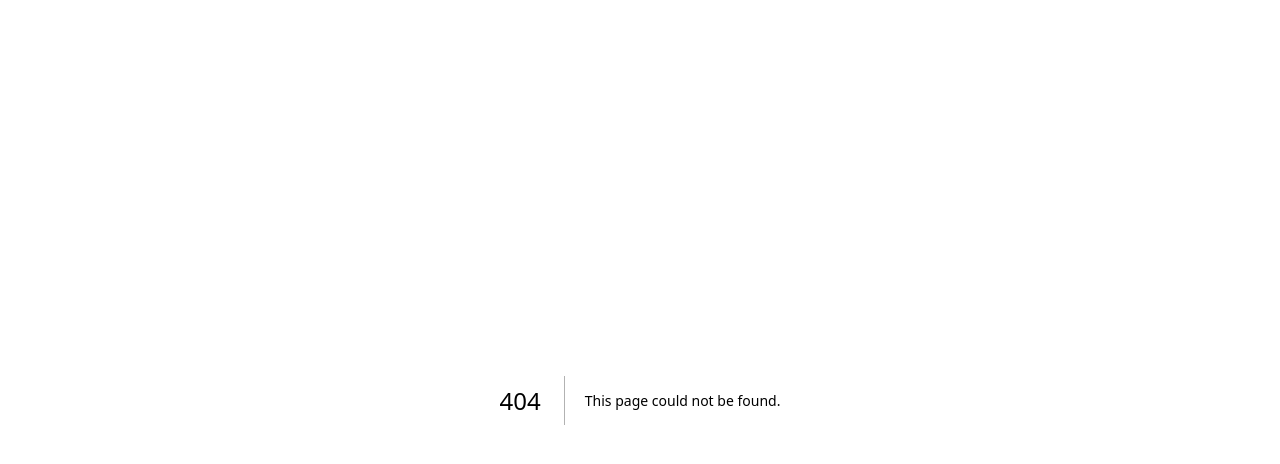
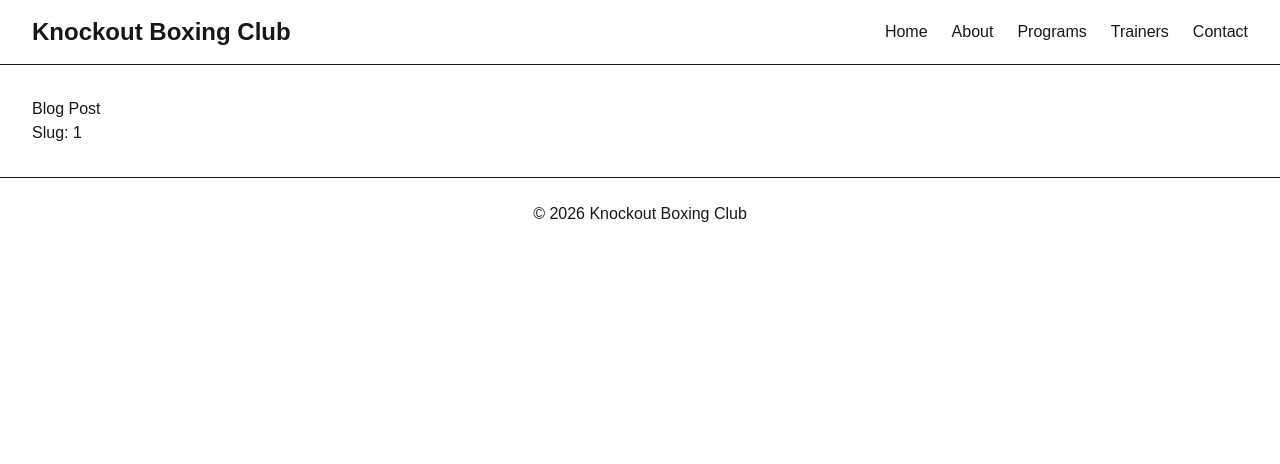
Before and after one commit to abhi-jithb/Knockout-Boxing-Club, a Next.js app: page /blog/1 in a window 1280 px wide. Before the commit this address had no page. Shown: the top 464 px of the page. Built offline with nearby package versions, Linux system fonts and the light colour scheme.

Commit message:
feat : add blog route and slug using dynamic routing

```diff
--- a/src/app/about/page.tsx
+++ b/src/app/about/page.tsx
@@ -1,6 +1,6 @@
 export default function About(){
     return(
-        <section>
+        <section className=" min-h-[80vh]">
             <h2>About Page</h2>
         </section>
     )
--- /dev/null
+++ b/src/app/blog/[slug]/page.tsx
@@ -0,0 +1,14 @@
+export default async function BlogPost({
+  params,
+}: {
+  params: Promise<{ slug: string }>;
+}) {
+  const { slug } = await params;
+
+  return (
+    <div className="p-8">
+      <h1>Blog Post</h1>
+      <p>Slug: {slug}</p>
+    </div>
+  );
+}
--- a/src/app/contact/page.tsx
+++ b/src/app/contact/page.tsx
@@ -1,6 +1,6 @@
 export default function Contact(){
     return(
-        <section>
+        <section className="min-h-[80vh]">
             <h2>
                 Contact Page
             </h2>
--- a/src/app/layout.tsx
+++ b/src/app/layout.tsx
@@ -1,6 +1,8 @@
 import type { Metadata } from "next";
 import { Geist, Geist_Mono } from "next/font/google";
 import "./globals.css";
+import Navbar from "@/components/Navbar";
+import Footer from "@/components/Footer";
 
 const geistSans = Geist({
   variable: "--font-geist-sans",
@@ -13,8 +15,8 @@ const geistMono = Geist_Mono({
 });
 
 export const metadata: Metadata = {
-  title: "Create Next App",
-  description: "Generated by create next app",
+  title: "Knockout Boxing Club",
+  description: "Professional Boxing training for beginners and champions.",
 };
 
 export default function RootLayout({
@@ -27,7 +29,11 @@ export default function RootLayout({
       lang="en"
       className={`${geistSans.variable} ${geistMono.variable} h-full antialiased`}
     >
-      <body className="min-h-full flex flex-col">{children}</body>
+      <body className="min-h-full flex flex-col">
+        <Navbar/>
+        {children}
+        <Footer/>
+        </body>
     </html>
   );
 }
--- a/src/app/page.tsx
+++ b/src/app/page.tsx
@@ -1,6 +1,4 @@
-import Footer from '@/components/Footer'
 import Hero from '@/components/Hero'
-import Navbar from '@/components/Navbar'
 import ProgramCards from '@/components/ProgramCards'
 import Section from "@/components/Section"
 import TrainerCard from '@/components/TrainerCard'
@@ -31,8 +29,6 @@ const trainers = [
 export default function Home(){
   return(
     <>
-      <Navbar/>
-
       <Hero />
 
       <Section
@@ -105,8 +101,6 @@ export default function Home(){
             price={12000}
           />
       </section>
-
-      <Footer />
     </>
   )
 }
--- a/src/app/programs/page.tsx
+++ b/src/app/programs/page.tsx
@@ -1,6 +1,6 @@
 export default function Programs(){
     return(
-        <section>
+        <section className="min-h-[80vh]">
             <h2>Programs Page</h2>
         </section>
     )
--- a/src/app/trainers/page.tsx
+++ b/src/app/trainers/page.tsx
@@ -1,6 +1,6 @@
 export default function Trainers(){
     return(
-        <section>
+        <section className="min-h-[100vh]">
             <h2>Trainers Page </h2>
         </section>
     )
--- a/src/components/Navbar.tsx
+++ b/src/components/Navbar.tsx
@@ -7,6 +7,7 @@ export default function Navbar(){
 
             <ul className="flex gap-6">
                 <li><Link href="/">Home</Link></li>
+                <li><Link href="/about">About</Link></li>
                 <li><Link href="/programs">Programs</Link></li>
                 <li><Link href="/trainers">Trainers</Link></li>
                 <li><Link href="/contact">Contact</Link></li>
```
